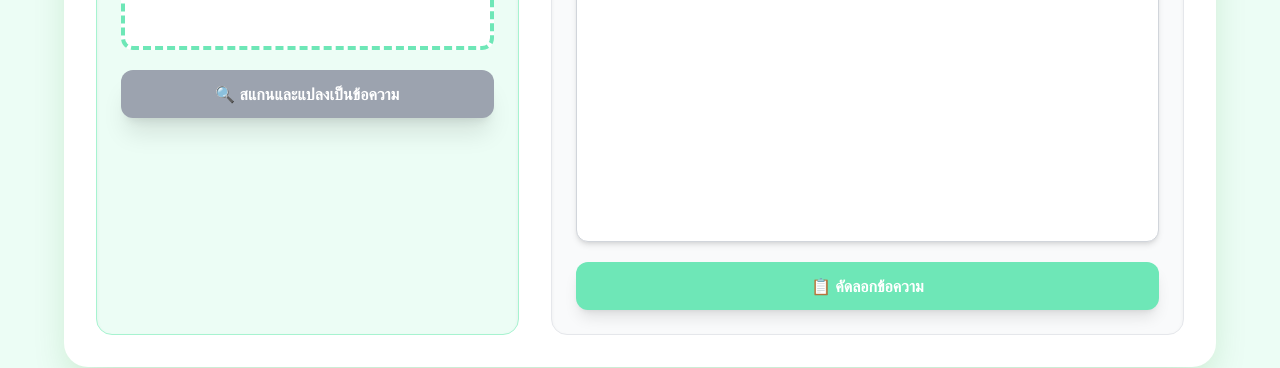
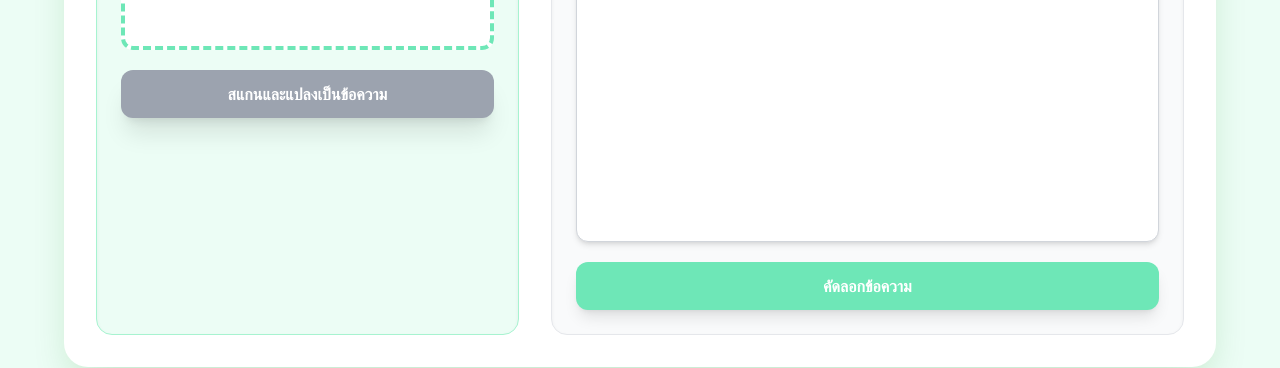
Before and after one commit to Phattadon150/SOOKLHONSUAN-, a React app in the folder SOOKLHONSUAN-/frontend/: page /Ocr in a window 1280 px wide. Shown: the part 460-828 px from the top of the page. Built offline with nearby package versions, Linux system fonts and the light colour scheme; the HTML template or start-up script is replaced by a standard one.

Commit message:
Update Ocr.jsx

```diff
--- a/SOOKLHONSUAN-/frontend/src/pages/Ocr.jsx
+++ b/SOOKLHONSUAN-/frontend/src/pages/Ocr.jsx
@@ -19,7 +19,7 @@ const OCRComponent = () => {
             setSelectedFile(null);
             setImagePreviewUrl('');
             setOcrResult('กรุณาเลือกไฟล์รูปภาพ (jpg, png) ที่ถูกต้อง');
-            setError('❌ ไฟล์ที่เลือกไม่ใช่รูปภาพที่ถูกต้อง');
+            setError('ไฟล์ที่เลือกไม่ใช่รูปภาพที่ถูกต้อง');
         }
     };
 
@@ -45,13 +45,13 @@ const OCRComponent = () => {
 
     const runOCR = useCallback(async () => {
         if (!selectedFile) {
-            setError('⚠️ กรุณาเลือกรูปภาพก่อนทำการสแกน');
+            setError('กรุณาเลือกรูปภาพก่อนทำการสแกน');
             return;
         }
 
         setIsLoading(true);
         setError('');
-        setOcrResult('⏳ กำลังประมวลผล OCR... กรุณารอสักครู่');
+        setOcrResult('กำลังประมวลผล OCR... กรุณารอสักครู่');
 
         try {
             await new Promise(resolve => setTimeout(resolve, 3000));
@@ -70,7 +70,7 @@ const OCRComponent = () => {
             setOcrResult(dummyResponseText);
 
         } catch (err) {
-            setError('❌ เกิดข้อผิดพลาดในการประมวลผล OCR');
+            setError('เกิดข้อผิดพลาดในการประมวลผล OCR');
             setOcrResult('ไม่สามารถแปลงรูปภาพเป็นข้อความได้');
         } finally {
             setIsLoading(false);
@@ -85,9 +85,9 @@ const OCRComponent = () => {
         tempTextarea.select();
         try {
             document.execCommand('copy');
-            setError('✅ คัดลอกข้อความแล้ว!');
+            setError(' คัดลอกข้อความแล้ว!');
         } catch (err) {
-            setError('❌ ไม่สามารถคัดลอกได้');
+            setError('ไม่สามารถคัดลอกได้');
         }
         document.body.removeChild(tempTextarea);
         setTimeout(() => setError(''), 2000);
@@ -145,7 +145,7 @@ const OCRComponent = () => {
                         />
                         <svg className={`w-8 h-8 ${isDragging ? 'text-emerald-700' : 'text-emerald-500'} transition-colors`} fill="none" stroke="currentColor" viewBox="0 0 24 24" xmlns="http://www.w3.org/2000/svg"><path strokeLinecap="round" strokeLinejoin="round" strokeWidth="2" d="M4 16v1a3 3 0 003 3h10a3 3 0 003-3v-1m-4-8l-4-4m0 0L8 8m4-4v12"></path></svg>
                         <p className="text-lg font-bold text-gray-700 mt-2">
-                            {isDragging ? '📂 ปล่อยไฟล์เพื่ออัปโหลด' : 'ลากไฟล์มาวาง หรือคลิกที่นี่'}
+                            {isDragging ? ' ปล่อยไฟล์เพื่ออัปโหลด' : 'ลากไฟล์มาวาง หรือคลิกที่นี่'}
                         </p>
                         <p className="text-sm text-gray-500 mt-1">รองรับ JPG, PNG, PDF (สูงสุด 5MB)</p>
                     </div>
@@ -182,7 +182,7 @@ const OCRComponent = () => {
                                 <svg className="animate-spin -ml-1 mr-3 h-5 w-5 text-gray-900" xmlns="http://www.w3.org/2000/svg" fill="none" viewBox="0 0 24 24"><circle className="opacity-25" cx="12" cy="12" r="10" stroke="currentColor" strokeWidth="4"></circle><path className="opacity-75" fill="currentColor" d="M4 12a8 8 0 018-8V0C5.373 0 0 5.373 0 12h4zm2 5.291A7.962 7.962 0 014 12H0c0 3.042 1.135 5.824 3 7.938l3-2.647z"></path></svg>
                                 กำลังสแกน...
                             </span>
-                        ) : '🔍 สแกนและแปลงเป็นข้อความ'}
+                        ) : ' สแกนและแปลงเป็นข้อความ'}
                     </button>
                 </div>
 
@@ -213,7 +213,7 @@ const OCRComponent = () => {
                                 : 'bg-lime-500 text-gray-900 hover:bg-lime-600 transform hover:scale-[1.01] active:scale-[0.99] shadow-lime-400/50'}
                         `}
                     >
-                        📋 คัดลอกข้อความ
+                         คัดลอกข้อความ
                     </button>
                 </div>
             </div>
```
